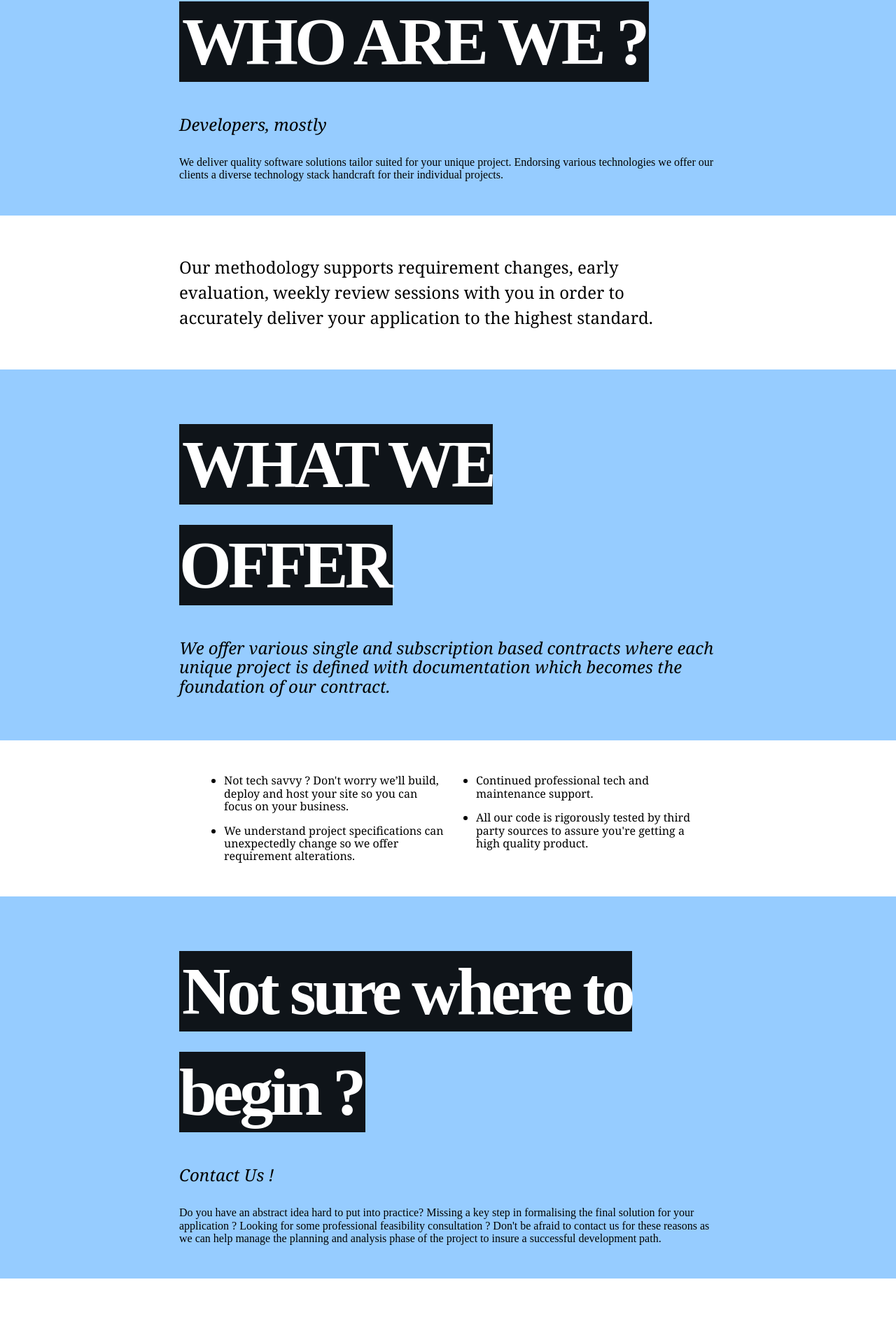
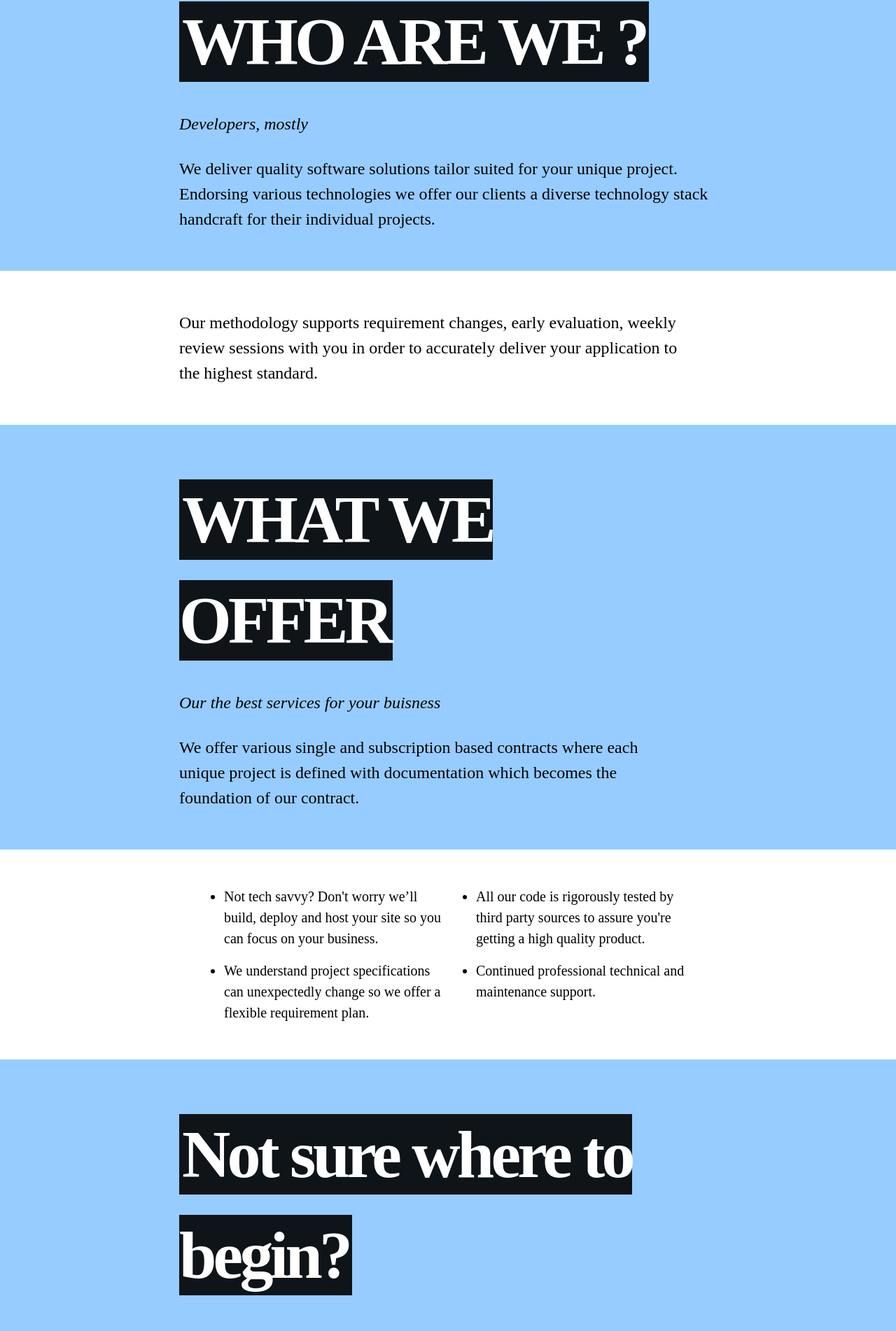
Before and after one commit to tango-cash/imajn, an Angular app: page / in a window 1280 px wide. Shown: the part 568-2470 px from the top of the page at 70% size. Built offline with nearby package versions, Linux system fonts and the light colour scheme.

Commit message:
Home patch
font size changes

```diff
--- a/src/app/app.component.html
+++ b/src/app/app.component.html
@@ -9,7 +9,7 @@
                   <div class="fl w-100 w-third-ns">
                     <a class="f6 f5-l link bg-animate black-80 hover-bg-light-blue dib pa3 ph4-l" routerLink="" routerLinkActive="active">Home</a>
                   </div>
-                  <div class=" fl w-100 w-third-ns">
+                  <div class="fl w-100 w-third-ns">
                     <a class="f6 f5-l link bg-animate black-80 hover-bg-gold dib pa3 ph4-l" routerLink="/About" routerLinkActive="active">About</a>
                   </div>
                   <div class="fl w-100 w-third-ns">
--- a/src/app/home/home.component.html
+++ b/src/app/home/home.component.html
@@ -12,14 +12,15 @@
           WHO ARE WE ?
           </span>
         </h3>
-        <h4 class="f3 fw1 georgia i">Developers, mostly</h4>
-        <p>
+        <h4 class="f3 fw1 roboto i">Developers, mostly</h4>
+        <p class="f5 f3-ns lh-copy roboto">
           We deliver quality software solutions tailor suited for your unique project. Endorsing various technologies we offer our clients a diverse technology stack handcraft for their individual projects.
         </p>
       </div>
     </header>
-    <div class="pa4 ph7-l georgia mw9-l center">
-      <p class="f5 f3-ns lh-copy measure georgia">
+    <!-- TODO Could this be a bullet point in what we have to offer? -->
+    <div class="pa4 ph7-l roboto mw9-l center">
+      <p class="f5 f3-ns lh-copy measure roboto">
         Our methodology supports requirement changes, early evaluation, weekly review sessions with you in order to accurately deliver your application to the highest standard.
       </p>
     </div>
@@ -33,24 +34,25 @@
           WHAT WE OFFER
         </span>
         </h3>
-        <h4 class="f3 fw1 georgia i">
+        <h4 class="f3 fw1 roboto i">Our the best services for your buisness</h4>
+        <p class="f5 f3-ns lh-copy measure roboto">
           We offer various single and subscription based contracts where each unique project is defined with documentation which becomes the foundation of our contract.
-        </h4>
+        </p>
       </div>
     </header>
-    <div class="pa4 ph7-l georgia mw9-l center">
+    <div class="pa4 ph7-l roboto mw9-l center">
       <div class="mw9 center ph3-ns">
-        <div class="cf ph2-ns">
+        <div class="cf ph2-ns f5 f4-ns lh-copy">
           <div class="fl w-100 w-50-ns">
             <ul>
-              <li class="mb3">Not tech savvy ? Don't worry we’ll build, deploy and host your site so you can focus on your business.</li>
-              <li>We understand project specifications can unexpectedly change so we offer requirement alterations.</li>
+              <li class="mb3">Not tech savvy? Don't worry we’ll build, deploy and host your site so you can focus on your business.</li>
+              <li>We understand project specifications can unexpectedly change so we offer a flexible requirement plan.</li>
             </ul>
           </div>
           <div class="fl w-100 w-50-ns">
             <ul>
-              <li class="mb3">Continued professional tech and maintenance support.</li>
-              <li>All our code is rigorously tested by third party sources to assure you're getting a high quality product.</li>
+              <li class="mb3">All our code is rigorously tested by third party sources to assure you're getting a high quality product.</li>
+              <li>Continued professional technical and maintenance support.</li>
             </ul>
           </div>
         </div>
@@ -63,12 +65,12 @@
       <div class="mw9 center pa4 pt5-ns ph7-l">
         <h3 class="f2 f1-m f-headline-l measure-narrow lh-title mv0">
           <span class="bg-black-90 lh-copy white pa1 tracked-tight">
-            Not sure where to begin ?
+            Not sure where to begin?
           </span>
         </h3>
-        <h4 class="f3 fw1 georgia i">Contact Us !</h4>
-        <p>
-          Do you have an abstract idea hard to put into practice? Missing a key step in formalising the final solution for your application ? Looking for some professional feasibility consultation ? Don't be afraid to contact us for these reasons as we can help manage the planning and analysis phase of the project to insure a successful development path.
+        <h4 class="f3 fw1 roboto">Contact Us!</h4>
+        <p class="f5 f3-ns lh-copy roboto">
+          Do you have an abstract idea hard to put into practice? Missing a key step in formalising the final solution for your application? Looking for some professional feasibility consultation? Don't be afraid to contact us for these reasons as we can help manage the planning and analysis phase of the project to insure a successful development path.
         </p>
       </div>
     </header>
```
